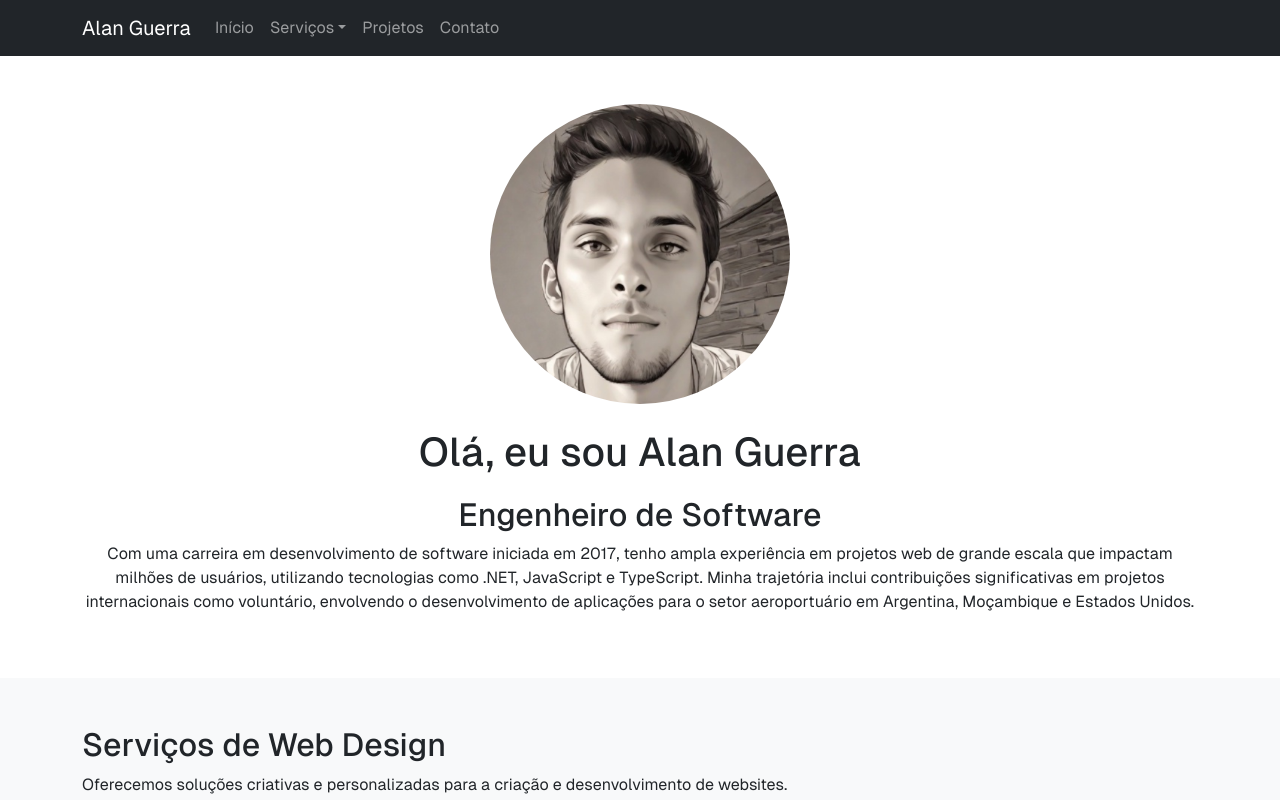
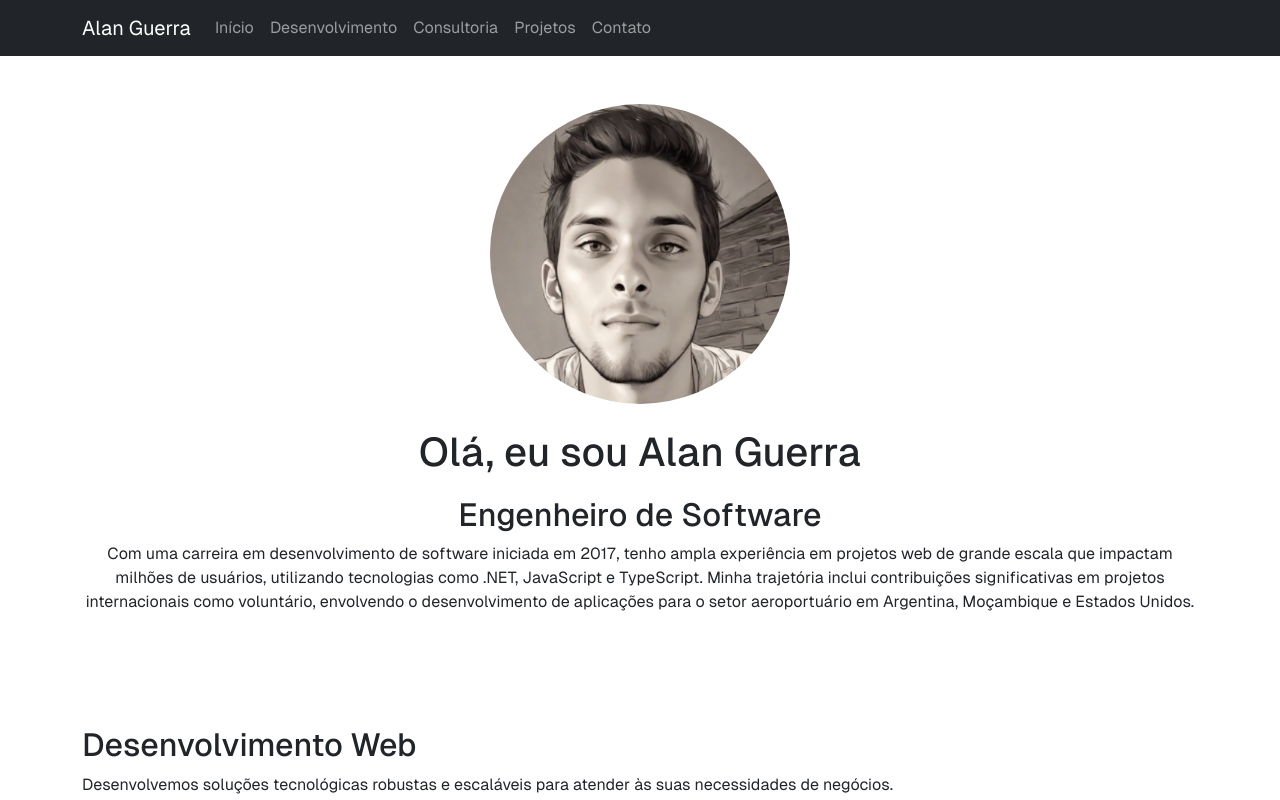
Before and after one commit to esalanguerra/esalanguerra.com.br, a Next.js app: page / in a window 1280 px wide. Shown: the top 800 px of the page. Built offline with nearby package versions, Linux system fonts and the light colour scheme.

Commit message:
Alterando os menus

```diff
--- a/src/app/page.js
+++ b/src/app/page.js
@@ -11,26 +11,11 @@ const eu = {
 }
 
 const menu = [
-  {
-    id: 'home',
-    name: 'Início',
-  },
-  {
-    id: 'development',
-    name: 'Desenvolvimento Web',
-  },
-  {
-    id: 'consulting',
-    name: 'Consultoria',
-  },
-  {
-    id: 'projects',
-    name: 'Projetos',
-  },
-  {
-    id: 'contact',
-    name: 'Contato',
-  },
+  { id: 'home', name: 'Início' },
+  { id: 'development', name: 'Desenvolvimento' },
+  { id: 'consulting', name: 'Consultoria' },
+  { id: 'projects', name: 'Projetos' },
+  { id: 'contact', name: 'Contato' },
 ]
 
 export default function Home() {
@@ -42,14 +27,17 @@ export default function Home() {
           <Navbar.Toggle aria-controls="basic-navbar-nav" />
           <Navbar.Collapse id="basic-navbar-nav">
             <Nav className="mr-auto">
-              <Nav.Link href="#home">Início</Nav.Link>
-              <NavDropdown title="Serviços" id="basic-nav-dropdown">
-                <NavDropdown.Item href="#web-design">Web Design</NavDropdown.Item>
-                <NavDropdown.Item href="#development">Desenvolvimento</NavDropdown.Item>
-                <NavDropdown.Item href="#consulting">Consultoria</NavDropdown.Item>
-              </NavDropdown>
-              <Nav.Link href="#projects">Projetos</Nav.Link>
-              <Nav.Link href="#contact">Contato</Nav.Link>
+              {menu.map((item, index) =>
+                item.name === 'Serviços' ? (
+                  <NavDropdown key={index} title={item.name} id="basic-nav-dropdown">
+                    {menu.filter(subItem => subItem.id !== 'home' && subItem.id !== 'projects' && subItem.id !== 'contact').map((subItem, subIndex) => (
+                      <NavDropdown.Item key={subIndex} href={`#${subItem.id}`}>{subItem.name}</NavDropdown.Item>
+                    ))}
+                  </NavDropdown>
+                ) : (
+                  <Nav.Link key={index} href={`#${item.id}`}>{item.name}</Nav.Link>
+                )
+              )}
             </Nav>
           </Navbar.Collapse>
         </Container>
@@ -72,16 +60,9 @@ export default function Home() {
         </Container>
       </section>
 
-      <section id="web-design" className="bg-light py-5">
-        <Container>
-          <h2>Serviços de Web Design</h2>
-          <p>Oferecemos soluções criativas e personalizadas para a criação e desenvolvimento de websites.</p>
-        </Container>
-      </section>
-
       <section id="development" className="py-5">
         <Container>
-          <h2>Desenvolvimento</h2>
+          <h2>Desenvolvimento Web</h2>
           <p>Desenvolvemos soluções tecnológicas robustas e escaláveis para atender às suas necessidades de negócios.</p>
         </Container>
       </section>
```
